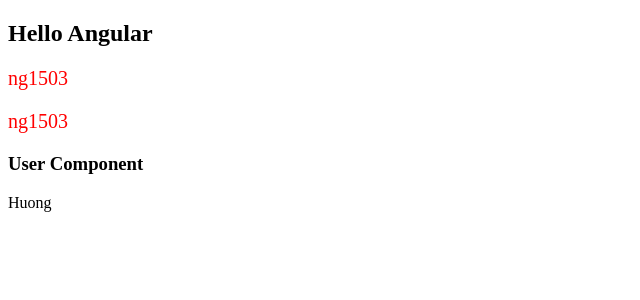
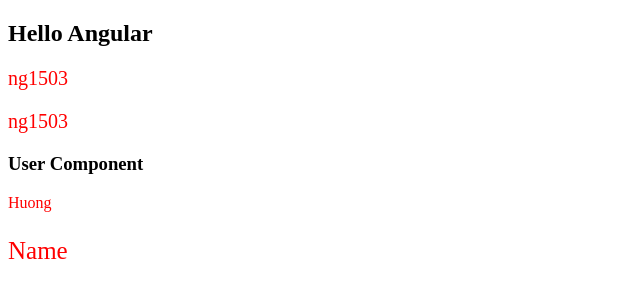
Before and after one commit to huongnguyen08/ng1503, an Angular app: page / in a window 1280 px wide. Shown: the top 300 px of the page, without its empty margins (0-640 px from the left). Built offline with nearby package versions, Linux system fonts and the light colour scheme.

Commit message:
data binding, style binding, prop binding

```diff
--- a/src/app/app.component.ts
+++ b/src/app/app.component.ts
@@ -7,7 +7,6 @@ import { Component } from '@angular/core';
     <h2>Hello Angular</h2>
     <p>{{title}}</p>
     <p>{{title}}</p>
-    <app-user></app-user>
   `,
   // styleUrls: ['./app.component.css']
   styles: [
--- a/src/app/app.module.ts
+++ b/src/app/app.module.ts
@@ -15,6 +15,6 @@ import { UserComponent } from './components/user.component';
     AppRoutingModule
   ],
   providers: [],
-  bootstrap: [AppComponent]
+  bootstrap: [AppComponent, UserComponent]
 })
 export class AppModule { }
--- a/src/app/components/user.component.ts
+++ b/src/app/components/user.component.ts
@@ -4,9 +4,30 @@ import { Component } from '@angular/core';
     selector: 'app-user',
     template: `
         <h3>User Component</h3>
-        <p>{{name}}</p>
+        <p [style.color]="textRed">{{name}}</p>
+        <p [class]='myClass'>Name</p>
+        <p>{{age}}</p>
     `
+    ,
+    styles: [
+        `
+        .text-danger{
+            color: red;
+        }
+        .text-large{
+            font-size: 25px
+        }
+        `
+    ]
 })
 export class UserComponent {
     name = 'Huong';
+    age: number;
+    textRed = 'red';
+
+    myClass = 'text-danger text-large';
+
+    constructor() {
+
+    }
 }
--- a/src/index.html
+++ b/src/index.html
@@ -11,6 +11,6 @@
 <body>
   <!-- <app-root></app-root> -->
   <div class="app-root"></div>
-  <!-- <app-user></app-user> -->
+  <app-user></app-user>
 </body>
 </html>
```
